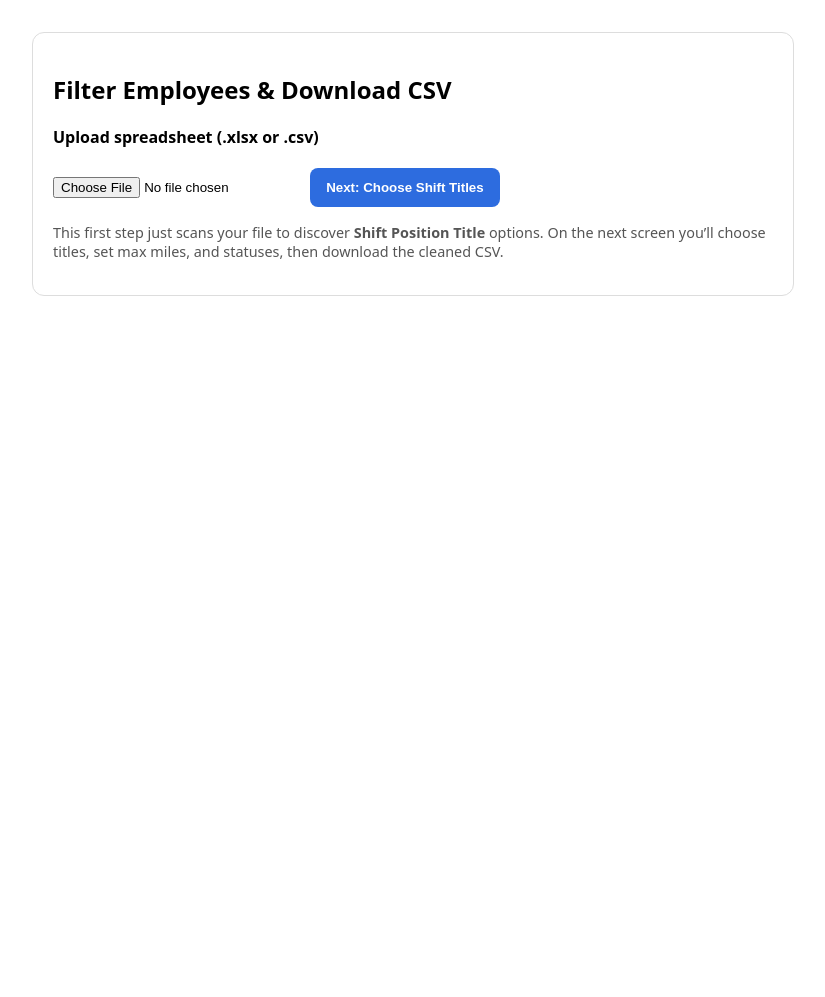
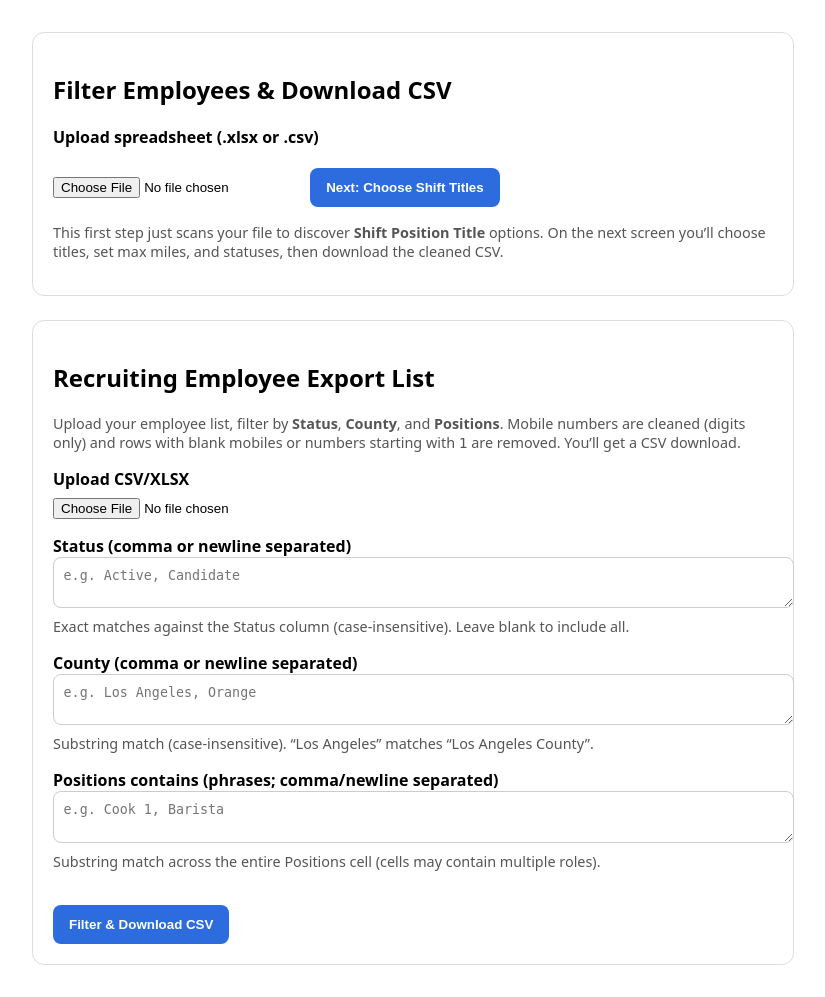
Before and after one commit to JBiddlecome/Text-Blast-Filter, a Flask app: page / in a window 1280 px wide. Shown: the whole page, without its empty margins (0-825 px from the left). Before the commit the page ends 296 px from the top, so only its background shows below. Run offline with Flask 3, Linux system fonts and the light colour scheme; parts of the project's set-up code (start-up, migrations or seed data) failed here and were passed over.

Commit message:
Update upload.html

```diff
--- a/templates/upload.html
+++ b/templates/upload.html
@@ -7,9 +7,9 @@
   <meta name="viewport" content="width=device-width, initial-scale=1" />
   <style>
     body { font-family: system-ui, -apple-system, Segoe UI, Roboto, Arial, sans-serif; margin: 2rem; }
-    .card { max-width: 720px; border: 1px solid #ddd; border-radius: 12px; padding: 1.25rem; }
+    .card { max-width: 720px; border: 1px solid #ddd; border-radius: 12px; padding: 1.25rem; margin-bottom: 1.5rem; }
     label { display: block; font-weight: 600; margin-top: 1rem; }
-    input[type="text"], input[type="number"] { width: 100%; padding: 0.6rem; border: 1px solid #ccc; border-radius: 8px; }
+    input[type="text"], input[type="number"], textarea { width: 100%; padding: 0.6rem; border: 1px solid #ccc; border-radius: 8px; }
     input[type="file"] { margin-top: 0.5rem; }
     .hint { color: #555; font-size: 0.9rem; margin-top: 0.25rem; }
     button { margin-top: 1.25rem; padding: 0.75rem 1rem; border: 0; border-radius: 8px; background: #2d6cdf; color: #fff; font-weight: 700; cursor: pointer; }
@@ -17,8 +17,6 @@
   </style>
 </head>
 <body>
-  <div class="card">
-    <h2>Filter Employees & Download CSV</h2>
 
   {% with messages = get_flashed_messages() %}
     {% if messages %}
@@ -27,6 +25,10 @@
       {% endfor %}
     {% endif %}
   {% endwith %}
+
+  <!-- Card 1: Existing flow -->
+  <div class="card">
+    <h2>Filter Employees & Download CSV</h2>
 
     <!-- CHANGED: post to /detect -->
     <form action="{{ url_for('detect') }}" method="post" enctype="multipart/form-data">
@@ -40,5 +42,31 @@
       On the next screen you’ll choose titles, set max miles, and statuses, then download the cleaned CSV.
     </p>
   </div>
+
+  <!-- Card 2: New Recruiting Employee Export List -->
+  <div class="card">
+    <h2>Recruiting Employee Export List</h2>
+    <p class="hint">Upload your employee list, filter by <b>Status</b>, <b>County</b>, and <b>Positions</b>. Mobile numbers are cleaned (digits only) and rows with blank mobiles or numbers starting with <code>1</code> are removed. You’ll get a CSV download.</p>
+
+    <form method="POST" action="{{ url_for('recruiting_export') }}" enctype="multipart/form-data">
+      <label>Upload CSV/XLSX</label>
+      <input type="file" name="csv_file" accept=".csv,.xlsx,.xls" required />
+
+      <label>Status (comma or newline separated)</label>
+      <textarea name="status_list" rows="2" placeholder="e.g. Active, Candidate"></textarea>
+      <p class="hint">Exact matches against the Status column (case-insensitive). Leave blank to include all.</p>
+
+      <label>County (comma or newline separated)</label>
+      <textarea name="county_list" rows="2" placeholder="e.g. Los Angeles, Orange"></textarea>
+      <p class="hint">Substring match (case-insensitive). “Los Angeles” matches “Los Angeles County”.</p>
+
+      <label>Positions contains (phrases; comma/newline separated)</label>
+      <textarea name="positions_text" rows="2" placeholder="e.g. Cook 1, Barista"></textarea>
+      <p class="hint">Substring match across the entire Positions cell (cells may contain multiple roles).</p>
+
+      <button type="submit">Filter &amp; Download CSV</button>
+    </form>
+  </div>
+
 </body>
 </html>
```
Lines whose indentation alone changed are shown as unchanged.
